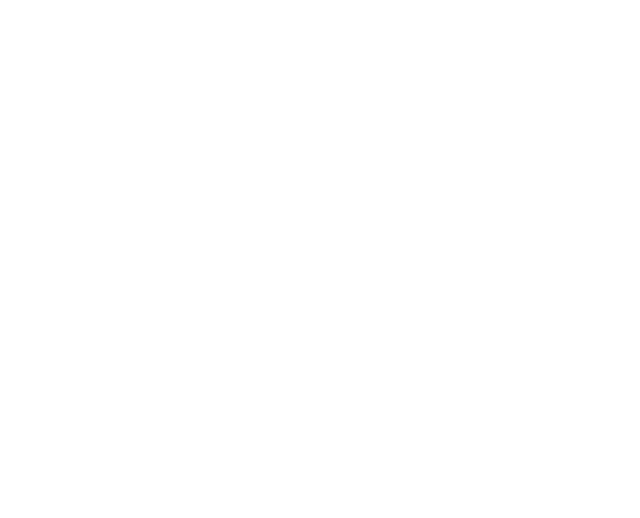
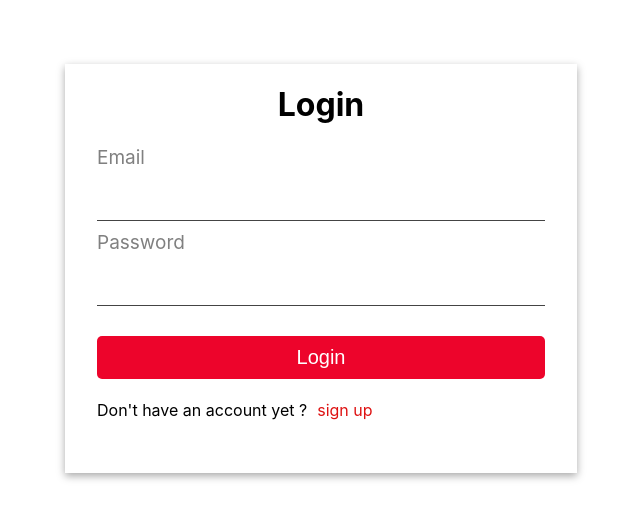
Before and after one commit to Chepkoech1/pet-finder-app, a React (Create React App) app in the folder my-frontend/: page /login in a window 1280 px wide. Before the commit this address had no page. Shown: the top 518 px of the page, without its empty margins (319-959 px from the left). Built offline with nearby package versions, Linux system fonts and the light colour scheme.

Commit message:
added styles

```diff
--- a/my-frontend/package.json
+++ b/my-frontend/package.json
@@ -9,7 +9,8 @@
     "axios": "^1.3.4",
     "react": "^18.2.0",
     "react-dom": "^18.2.0",
-    "react-router-dom": "^6.8.2",
+    "react-router": "^6.8.2",
+    "react-router-dom": "^5.3.4",
     "react-scripts": "5.0.1",
     "web-vitals": "^2.1.4"
   },
--- a/my-frontend/src/App.css
+++ b/my-frontend/src/App.css
@@ -1,95 +1,165 @@
-*{
+.pets {
+  height: 40em;
+  width: 100%;
+  /* background-color: aqua; */
+  display: grid;
+  padding: 3em;
   box-sizing: border-box;
+  gap: 2em;
+  grid-template-columns: auto auto auto auto;
+}
+
+
+.individual_pet:hover {
+  transform: translate(0px, -5px);
+  box-shadow: rgba(0, 0, 0, 0.54) 0px 3px 12px;
+}
+
+.individual_pet img {
+  height: 80%;
+  width: 100%;
+}
+
+.individual_pet span {
+  display: flex;
+  padding-left: 10px;
+}
+
+.individual_pet span .pet-id {
   margin: 0;
-  padding: 0;
+  margin-left: 40px;
+  /* color: aqua; */
 }
-#root{
-  height: 100%;
+
+.individual_pet span h4 {
+  margin-top: 0px;
+  /* margin-left: 40px; */
+}
+
+.individual_pet h5 {
+  margin-top: 0px;
+  margin-left: 10px;
+}
+
+#search_bar{
+height: 7em;
+width: 100%;
+background-color: rgb(205, 207, 207);
+position: relative;
+display: flex;
+align-items: center;
+}
+
+#search_bar #search_span{
+position: absolute;
+right: 1em;
+}
+
+#search_span input{
+border: none;
+font-size: 18px;
+padding: 10px;
+border-top-left-radius: 10px;
+border-bottom-left-radius: 10px;
+ }
+
+#search_span input:focus{
+outline: none;
+}
+
+#search_span select{
+  font-size: 15px;
+  padding: 10px;
+  margin-right: 10px;
+}
+
+
+#search_span button{
+background-color: rgb(237, 4, 43);
+border: none;
+/* height: 3em; */
+width: 7em;
+color: #fff;
+padding: 10px;
+font-size: 18px;
+border-top-right-radius: 10px;
+cursor: pointer;
+border-bottom-right-radius: 10px;
+transition: .3s;
+ }
+
+#search_span button:hover{
+  background-color: rgb(164, 2, 29);
+}
+
+#back_btn{
+  cursor: pointer;
+  font-size: 22px;
+  border: none;
+  padding: 5px 30px;
+  margin-left: 2em;
+  border-radius: 10px;
+}
+
+#login_form{
+  height: auto;
+  width: 40%;
   display: flex;
-  align-items: center;
-  justify-content: center;
+  flex-direction: column;
+  margin: auto;
+  margin-top: 4em;
+  box-shadow: rgba(0, 0, 0, 0.34) 0px 3px 8px;
+  box-sizing: border-box;
+  padding:0em 2em;
+  padding-bottom: 2em;
+}
 
-}
-/* Log In */
-.logIn{
-  height: 90%;
-  width: 50%;
-  border: 2px solid grey;
-  display: flex;
-  align-items: center;
-  flex-direction: column;
-  justify-content: space-evenly;
-}
-.logIn h2{
+#login_form h1{
   text-align: center;
 }
-.logIn form{
-  width: 70%;
-  height: 70%;
-  display: flex;
-  flex-direction: column;
-  align-items: center;
-  justify-content: center;
-}
-.logIn form input{
-  display: block;
-  width: 100%;
-  height:  2rem;
-  outline: none;
-  margin: 5px 0;
-  border-radius: 5px;
-  padding: 0 5px;
-}
-.logIn form button{
-  width: 100%;
-  height: 2rem;
-  cursor: pointer;
-}
-/* signup */
-.signup-container {
-  margin-top: 50px;
-  display: flex;
-  flex-direction: column;
-  align-items: center;
+
+#login_form label{
+margin-bottom: 10px;
+font-size: 19px;
+color: grey;
 }
 
-.signup-form {
-  display: flex;
-  flex-direction: column;
-  align-items: center;
-  background-color: #f2f2f2;
-  padding: 20px;
-  border-radius: 5px;
-  box-shadow: 0px 2px 6px rgba(0, 0, 0, 0.2);
-  width: 400px;
+#login_form input{
+  margin-bottom: 10px;
+  font-size: 18px;
+  padding: 10px;
+  border: none;
+  border-bottom: 1px solid #444;
 }
 
-.signup-form label {
-  display: block;
-  margin-bottom: 10px;
+#login_form input:focus{
+outline: none;
 }
 
-.signup-form input[type="email"],
-.signup-form input[type="password"] {
-  padding: 8px;
-  border: 1px solid #ccc;
-  border-radius: 3px;
-  width: 100%;
-  margin-bottom: 10px;
+#login_form h4{
+color: black;
+font-weight: 400;
 }
 
-.signup-form button[type="submit"] {
-  background-color: #4CAF50;
-  color: white;
-  padding: 8px 16px;
+#login_form h4 span{
+  color: rgb(222, 18, 18);
+  margin-left: 10px;
+  }
+
+#login_form button{
+  margin-top: 1em;
+  cursor: pointer;
+  border-radius: 5px;
+  font-size: 20px;
+  padding: 10px;
+  color: #fff;
   border: none;
-  border-radius: 3px;
-  cursor: pointer;
-  transition: background-color 0.2s;
+  background-color: rgb(237, 4, 43);
+  transition: .3s;
 }
 
-.signup-form button[type="submit"]:hover {
-  background-color: #3e8e41;
+#login_form button:hover{
+  background-color: rgb(164, 2, 29);
 }
 .card {
   width: 24em;
@@ -102,6 +172,7 @@
        margin-top: 2em;
  }
 
+
  .container{
   font-family: "Times New Roman", Times, serif;
   display: grid;
@@ -109,11 +180,3 @@
   gap: 0px;
   justify-content: space-between;
  }
-
-
-/* Media queries
-@media screen and (max-width: 480px) {
-  .signup-form {
-    width: 90%;
-  }
-} */
--- a/my-frontend/src/App.js
+++ b/my-frontend/src/App.js
@@ -1,18 +1,22 @@
-import { Route, Routes } from 'react-router-dom';
+import { Switch,Route } from 'react-router-dom';
 import './App.css';
-import LogIn from './pages/LogIn';
-import SignUp from './pages/SignUp';
-// import Dashboard from './pages/Dashboard';
-import AllPets from './Pets/Pet';
+import Login from './pages/LogIn';
+// import Pets from './pets/pets';
+import Pets from './Pets/Pet';
 
 function App() {
   return (
-    <Routes>
-      <Route path='/' element={<LogIn />}/>
-      <Route path='/signUp' element={<SignUp />}/>
-      {/* <Route path='/dashboard' element={<Dashboard />}/> */}
-      <Route path='/dashboard' element={<AllPets/>}/>
-    </Routes>
+    <div className="App">
+      <Switch>
+      <Route path='/login'>
+          <Login/>
+        </Route>
+        <Route path='/pets'>
+          <Pets/>
+        </Route>
+
+      </Switch>
+    </div>
   );
 }
 
--- a/my-frontend/src/pages/LogIn.jsx
+++ b/my-frontend/src/pages/LogIn.jsx
@@ -1,46 +1,72 @@
-import React, { useState } from 'react'
-import { Link } from 'react-router-dom'
+import '../App.css'
+import { useState } from "react";
+import { Redirect } from 'react-router-dom';
 
-let json = {};
-const LogIn = () => {
-  const [details, setDetails] = useState(json);
+function Login() {
+    const [isLoggedIn, setIsLoggedIn] = useState(false);
 
-  const handleLogIn = (e)=> {
-    e.preventDefault();
-    fetch('/logIn', {
-        method: "POST",
-        body: JSON.stringify(details),
-        headers: {
-            "Content-Type": "Application/json"
+    let [email, setEmail] = useState("");
+    let [password, setPassword] = useState("");
+
+    let handleLogin = () => {
+        let responseObj = {
+          email,
+          password,
+        };
+        console.log(responseObj);
+        if (responseObj.email !== null && responseObj.password !== null) {
+          fetch("https://pet-finder-q9h3.onrender.com/login", {
+            method: "POST",
+            headers: {
+              Accept: "application/json",
+              "Content-Type": "application/json",
+            },
+            body: JSON.stringify(responseObj),
+          }).then((response) => {
+            console.log(response);
+            if (response.status !== 200) {
+              alert("error")
+            }
+            else if (response.status === 200){
+              alert("success")
+              setIsLoggedIn(true);
+            }
+          });
+        } else {
+          console.log("error");
         }
-    })
-    .then(res => res.json())
-    .then(res => console.log(res))
+      }
 
-    console.log("data submited")
-  }
+      if (isLoggedIn) {
+        return <Redirect to="/pets" />;
+      }
 
-  const handleDetails = (e)=>{
-    let key = e.target.name;
-    let value = e.target.value;
-    json[key] = value;
-    setDetails(json);
-    console.log(details);
-
-  }
-
-  return (
-    <section className='logIn'>
-        <h2>Log In to upload your pets</h2>
-        <form action="#" onSubmit={handleLogIn}>
-            <input type="email" name='Email' placeholder='Enter Email address' onChange={handleDetails}/>
-            <input type="password" name='Password' placeholder='Enter Password' onChange={handleDetails}/>
-            <button  type='submit'>Log In</button>
+    return (
+        <>
+        <form id="login_form">
+         <h1>Login</h1>
+         <label>Email</label>
+         <input
+          onChange={(e) => {
+          setEmail(e.target.value);
+          }}
+          type="email"
+          value={email}
+          ></input>
+         <label>Password</label>
+         <input
+          onChange={(e) => {
+          setPassword(e.target.value);
+          }}
+          type="password"></input>
+         <button onClick={(e)=>{
+            e.preventDefault();
+            handleLogin();
+         }}>Login</button>
+         <h4>Don't have an account yet ?<span>sign up</span></h4>
         </form>
-        <p>Do not have an account yet?<Link to="/signup">Sign Up</Link></p>
-
-    </section>
-  )
+        </>
+     );
 }
 
-export default LogIn
+export default Login;
--- a/my-frontend/src/pages/SignUp.jsx
+++ b/my-frontend/src/pages/SignUp.jsx
@@ -4,7 +4,7 @@
 const SignUp = () => {
   const [email, setEmail] = useState('');
   const [password, setPassword] = useState('');
-
+ const [username, setUsername] = useState('');
   const handleSubmit = (event) => {
     event.preventDefault();
     // Do something with email and password, e.g. send them to the server
@@ -12,6 +12,7 @@
     // Reset form fields
     setEmail('');
     setPassword('');
+    setUsername('');
   };
 
   const handleEmailChange = (event) => {
@@ -22,10 +23,19 @@
     setPassword(event.target.value);
   };
 
+  const handleUsernameChange = (event) => {
+    setUsername(event.target.value);
+  };
   return (
     <div className = "signup-container">
       <h2>Sign Up</h2>
       <form onSubmit={handleSubmit}>
+        <label>
+          Username:
+          <input type="username" value={username} onChange={handleUsernameChange} required>
+
+          </input>
+        </label>
         <label>
           Email:
           <input type="email" value={email} onChange={handleEmailChange} required />
```
Also changed, not shown: my-frontend/src/Pets/Navbar.js (added, +27 -0 lines), my-frontend/src/Pets/Pet.js (+99 -21 lines), 1 other file (tests, documents, lock files or other folders).
